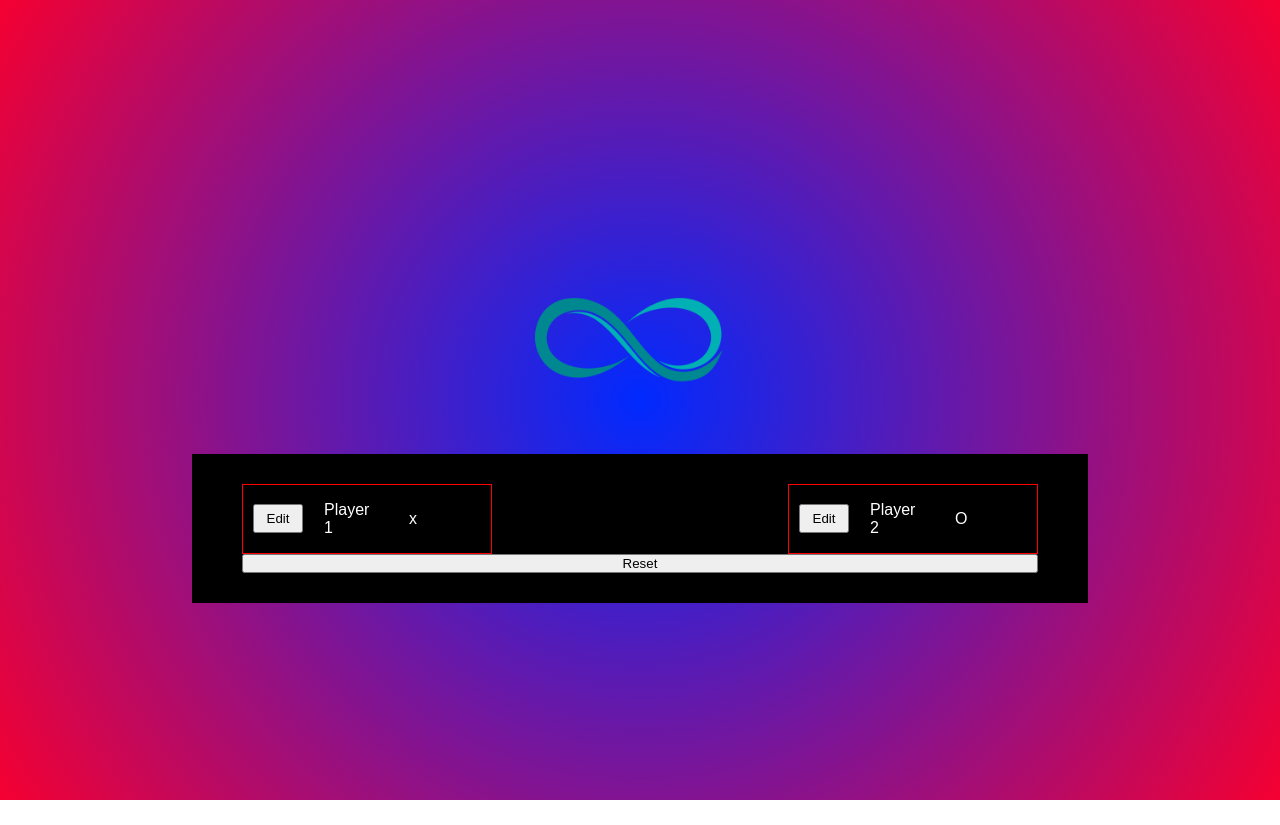
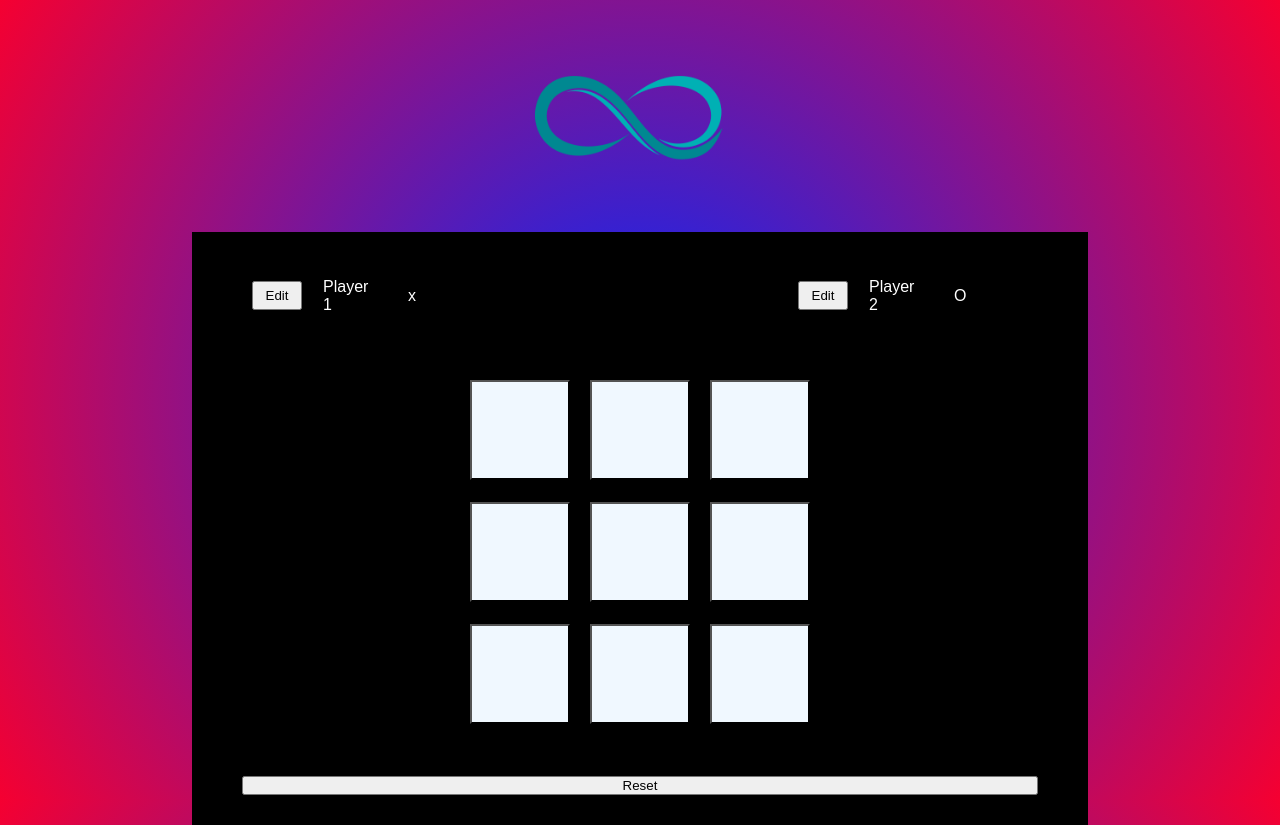
Before and after one commit to RedRoll/XO, a React (Vite) app: page / in a window 1280 px wide. Before the commit the page ends 800 px from the top, so only its background shows below. Built offline with nearby package versions, Linux system fonts and the light colour scheme; a web font is replaced by a local one.

Commit message:
Add: base functionality for gameBoard cells

```diff
--- a/src/App.jsx
+++ b/src/App.jsx
@@ -3,8 +3,10 @@ import styles from './App.module.css'
 import { useState } from 'react'
 
 import Player from './components/Player/Player'
+import GameTable from './components/Gameboard/GameTable'
 
 import logo from './assets/LOGO.png'
+import { WINNING_COMBINATIONS } from './WINNING_COMBINATIONS'
 
 const INPUT_DATA = {
   player1: {
@@ -18,16 +20,55 @@ const INPUT_DATA = {
   toggle: ''
 }
 
+const DEFAULT_GAMETABLE = [
+  [null, null, null],
+  [null, null, null],
+  [null, null, null]
+]
+
+// auxiliary function that adds changes to the game board (when 1 of the players click on some square on gameBoard)
+const setGameTable = data => {
+  const gameTable = [...DEFAULT_GAMETABLE.map(item => [...item])] // deep cloning
+
+  for (const item of data) {
+    const {curSymbol, square} = item
+    const {row, col} = square
+    gameTable[row][col] = curSymbol
+  }
+
+  return gameTable
+}
+
 
 function App() {
 
   let playerData = structuredClone(INPUT_DATA)
 
-  const [player, setPlayer] = useState(playerData)
+  const [player, setPlayer] = useState(playerData) // player data (current symbol, name....))
 
-  const clickHandlerReset = () =>  setPlayer(() => playerData)
+  const [activePlayer, setActivePlayer] = useState('player1') // current active Player (in this moment)
 
-  console.log(player.toggle)
+  const [gameSquareData, setGameSquareData] = useState([]) // logs of all clicks with playerName, symbol etc
+
+// handling player clicks on gameTable cells
+  const getDataOnClick = (rowIndex, colIndex) => {
+
+    setActivePlayer(() => activePlayer === 'player1' ? 'player2' : 'player1')
+
+    setGameSquareData(prevState => {
+      // let namePlayer = player[activePlayer].playerName
+      let symbolPlayer = player[activePlayer].playerSymbol
+      let playerTurnsData = [...prevState, { curSymbol: symbolPlayer, square: { row: rowIndex, col: colIndex } }]
+
+      return playerTurnsData
+    })
+  }
+
+  console.log(gameSquareData)
+
+  const gameTable = setGameTable(gameSquareData) // re-run every time the state changes
+
+  const clickHandlerReset = () => setPlayer(() => playerData) // reset data on button 'reset' click
 
   return (
     <main className={styles.wrapper}>
@@ -38,12 +79,14 @@ function App() {
       <div className={styles['game-wrapper']}>
 
         <div className={styles.game__players}>
-          {/* додати логіку, якщо в одному playerline відкриті nput, то в іншому playerline заборонити відкривати доки не закриються в першому */}
+
           <Player toggleValue={player.toggle} id='player1' name='Player 1' symbol='X' player={player.player1} setPlayer={setPlayer} />
           <Player toggleValue={player.toggle} id='player2' name='Player 2' symbol='O' player={player.player2} setPlayer={setPlayer} />
 
         </div>
         {/* <PlayerLine /> */}
+
+        <GameTable gameTable={gameTable} onSquareClick={getDataOnClick} />
 
 
         <button onClick={clickHandlerReset} >Reset</button>
--- /dev/null
+++ b/src/WINNING_COMBINATIONS.js
@@ -0,0 +1,42 @@
+export const WINNING_COMBINATIONS = [
+    [
+      { row: 0, column: 0 },
+      { row: 0, column: 1 },
+      { row: 0, column: 2 },
+    ],
+    [
+      { row: 1, column: 0 },
+      { row: 1, column: 1 },
+      { row: 1, column: 2 },
+    ],
+    [
+      { row: 2, column: 0 },
+      { row: 2, column: 1 },
+      { row: 2, column: 2 },
+    ],
+    [
+      { row: 0, column: 0 },
+      { row: 1, column: 0 },
+      { row: 2, column: 0 },
+    ],
+    [
+      { row: 0, column: 1 },
+      { row: 1, column: 1 },
+      { row: 2, column: 1 },
+    ],
+    [
+      { row: 0, column: 2 },
+      { row: 1, column: 2 },
+      { row: 2, column: 2 },
+    ],
+    [
+      { row: 0, column: 0 },
+      { row: 1, column: 1 },
+      { row: 2, column: 2 },
+    ],
+    [
+      { row: 0, column: 2 },
+      { row: 1, column: 1 },
+      { row: 2, column: 0 },
+    ],
+  ];
--- /dev/null
+++ b/src/components/Gameboard/GameTable.jsx
@@ -0,0 +1,27 @@
+import styles from './GameTable.module.css'
+
+
+const GameBoard = ({ gameTable, onSquareClick }) => {
+
+    return (
+        <ol className={styles.board}>
+
+            {gameTable.map((row, rowIndex) => <li key={rowIndex}> {/* 3 rows*/}
+
+                <ol className={styles.board__row}>
+
+                    {row.map((symbol, colIndex) => <li className={styles.row__symbol} key={colIndex}> {/*3 items in row*/}
+
+                        <button onClick={ () => onSquareClick(rowIndex, colIndex)} className={styles.symbol__button}>{symbol}</button> {/*cell in item*/}
+
+                    </li>)}
+
+                </ol>
+
+            </li>)}
+
+        </ol>
+    )
+}
+
+export default GameBoard
--- /dev/null
+++ b/src/components/Gameboard/GameTable.module.css
@@ -0,0 +1,21 @@
+.board {
+    display: flex;
+    justify-content: center;
+    align-items: center;
+    flex-direction: column;
+    row-gap: 20px;
+    margin: 50px 0;
+}
+
+.board__row {
+    display: flex;
+    column-gap: 20px;
+}
+
+
+.symbol__button {
+    width: 100px;
+    height: 100px;
+    background-color: aliceblue;
+   cursor: pointer;
+}
--- a/src/components/Player/Player.module.css
+++ b/src/components/Player/Player.module.css
@@ -6,7 +6,6 @@
     padding: 10px;
     max-width: 250px;
     width: 100%;
-    border: 1px solid red;
 }
 
 
--- a/src/main.css
+++ b/src/main.css
@@ -7,8 +7,9 @@
 
  }
 
-ul {
-    list-style: none;
+ul,ol {
+
+    list-style-type: none;
 }
 
 a {
```
